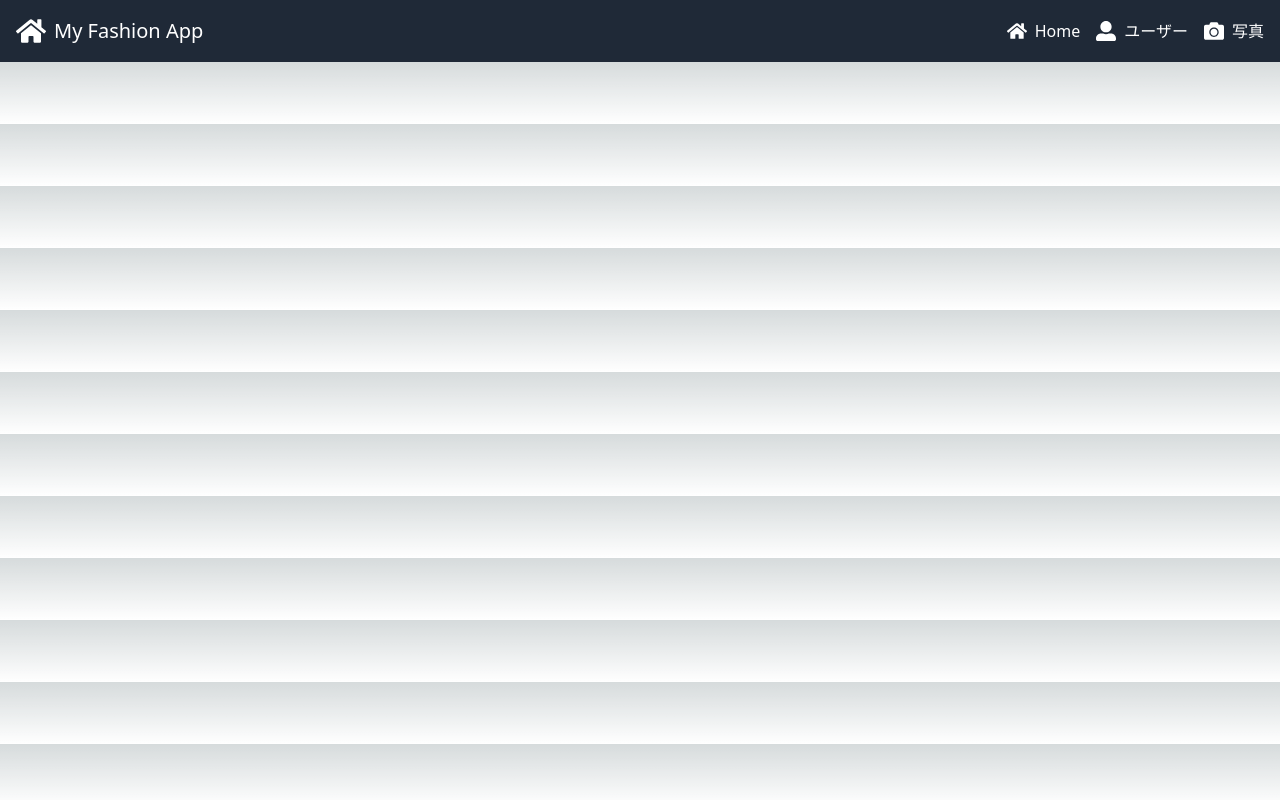
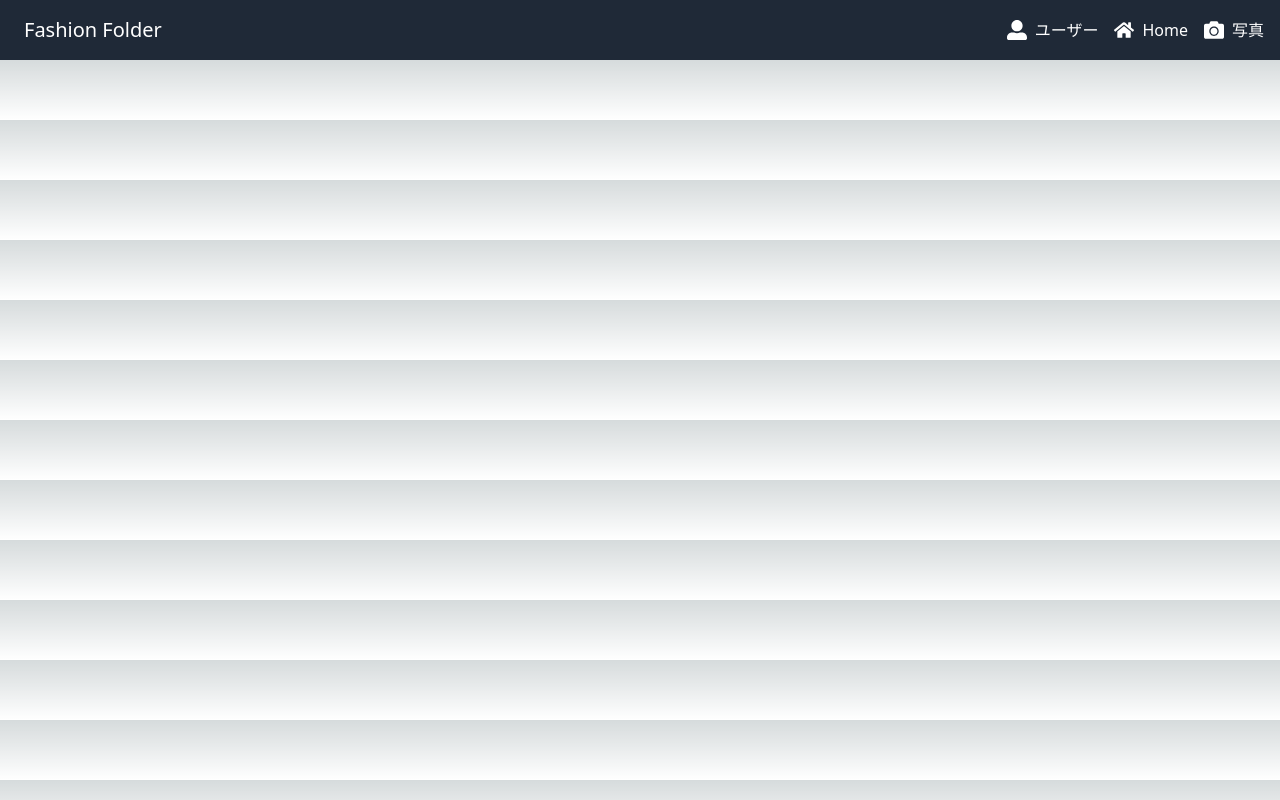
Before and after one commit to Charlie2222223/Fashion-Folder, a Next.js app: page /components/Herder in a window 1280 px wide. Built offline with nearby package versions, Linux system fonts and the light colour scheme.

Commit message:
レスポンシブデザインの修正

```diff
--- a/src/pages/components/Herder.tsx
+++ b/src/pages/components/Herder.tsx
@@ -1,6 +1,6 @@
 // Reactと必要なアイコンをreact-iconsライブラリからインポート
 import React from 'react';
-import { FaHome, FaUserAlt, FaCamera } from 'react-icons/fa';
+import { FaUserAlt,FaHome,FaCamera } from 'react-icons/fa';
 
 // ヘッダーコンポーネントの定義。React.FCはFunction Componentを表す型
 const Header: React.FC = () => {
@@ -8,20 +8,13 @@ const Header: React.FC = () => {
     // ヘッダー要素。Tailwind CSSを使用してスタイルを適用
     <header className="flex items-center justify-between p-4 text-white bg-gray-800">
 
-      {/* ロゴセクション：アイコンとアプリ名を表示 */}
+      {/* ロゴセクション：アプリ名を表示 */}
       <div className="flex items-center">
-        <FaHome size={30} /> {/* Homeアイコンの表示 */}
-        <h1 className="ml-2 text-xl">My Fashion App</h1> {/* アプリ名の表示 */}
+        <h1 className="ml-2 text-xl">Fashion Folder</h1> {/* アプリ名の表示 */}
       </div>
 
       {/* ナビゲーションメニュー */}
       <nav className="flex">
-
-        {/* Homeリンク：アイコンとテキストを表示 */}
-        <a href="#home" className="flex items-center ml-4 text-white hover:text-gray-400">
-          <FaHome size={20} />
-          <span className="ml-2">Home</span>
-        </a>
 
         {/* Profileリンク：アイコンとテキストを表示 */}
         <a href="#profile" className="flex items-center ml-4 text-white hover:text-gray-400">
@@ -29,11 +22,18 @@ const Header: React.FC = () => {
           <span className="ml-2">ユーザー</span>
         </a>
 
-        {/* Cartリンク：アイコンとテキストを表示 */}
-        <a href="#cart" className="flex items-center ml-4 text-white hover:text-gray-400">
-          <FaCamera size={20} />
-          <span className="ml-2">写真</span>
-        </a>
+        {/* 他の要素は小さいスクリーンで隠す */}
+        <div className="hidden lg:flex">
+          {/* 他のリンクをここに追加 */}
+          <a href="#home" className="flex items-center ml-4 text-white hover:text-gray-400">
+            <FaHome size={20} />
+            <span className="ml-2">Home</span>
+          </a>
+          <a href="#cart" className="flex items-center ml-4 text-white hover:text-gray-400">
+            <FaCamera size={20} />
+            <span className="ml-2">写真</span>
+          </a>
+        </div>
 
       </nav>
     </header>
```
